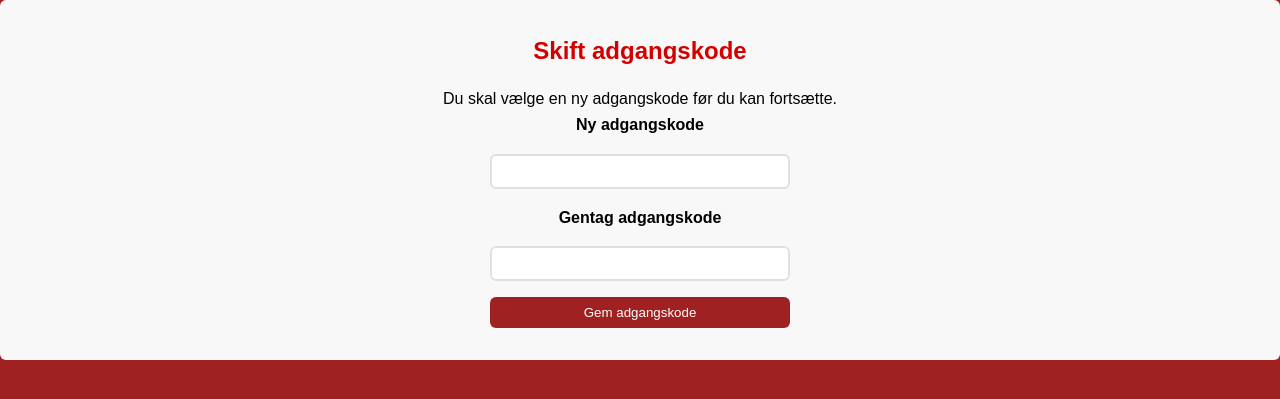
After one commit to ThomasKiszely/sds-app, a Node server app: page /change-password in a window 1280 px wide. The commit adds this page. Shown: the top 399 px of the page. Run offline with Node 20, Linux system fonts and the light colour scheme; the visitor is signed in with stand-in values (Sample User, id 1); some libraries are stand-ins or nearby versions.

Commit message:
changePassword

```diff
--- a/public/css/components.css
+++ b/public/css/components.css
@@ -119,3 +119,19 @@
 .dropdown button:hover {
     text-decoration: underline;
 }
+
+.index-nav {
+    display: flex;
+    flex-direction: column;
+    gap: var(--space-3); /* afstand mellem grupper */
+}
+
+.nav-group {
+    display: flex;
+    justify-content: center;
+    gap: var(--space-2); /* afstand mellem knapper */
+}
+
+.nav-group-primary {
+    margin-bottom: var(--space-3); /* ekstra afstand til første gruppe */
+}
--- a/src/app.js
+++ b/src/app.js
@@ -9,6 +9,7 @@ const cleaningTaskTemplateRouter = require('./routes/cleaningTaskTemplateRoutes'
 const viewRouter = require('./routes/viewRoutes');
 const { requireAdmin } = require('./middlewares/requireAdmin');
 const { requireLogin } = require('./middlewares/requireLogin');
+const { mustChangePassword } = require('./middlewares/mustChangePassword');
 const { notFound } = require('./middlewares/notFound');
 const { errorHandler } = require('./middlewares/errorHandler');
 const { log } = require('./middlewares/logger');
@@ -72,6 +73,7 @@ app.use('/customer', requireLogin, customerRouter);
 app.use('/user', userRouter);
 
 //view routes
+app.use(mustChangePassword);
 app.use('/', viewRouter);
 
 app.use(notFound);
--- a/src/middlewares/mustChangePassword.js
+++ b/src/middlewares/mustChangePassword.js
@@ -1,8 +1,23 @@
 function mustChangePassword(req, res, next) {
     if (req.session.user && req.session.user.mustChangePassword) {
-        return next(new Error("Du skal ændre dit password"));
+
+        // Tillad GET til change-password siden
+        if (req.path === '/change-password') {
+            return next();
+        }
+
+        // Tillad POST til change-password handlingen
+        if (req.path === '/user/change-password') {
+            return next();
+        }
+
+        // Alt andet → redirect
+        return res.redirect('/change-password');
     }
+
     next();
 }
 
-module.exports = { mustChangePassword };
+module.exports = {
+    mustChangePassword
+};
--- a/src/routes/userRoutes.js
+++ b/src/routes/userRoutes.js
@@ -12,7 +12,7 @@ const { requireLogin } = require('../middlewares/requireLogin');
 
 router.post('/logout', requireLogin, userController.logout);
 router.post('/login', validateLogin, userController.login);
-router.patch('/me/password', requireLogin, userController.changePassword);
+router.post('/me/password', requireLogin, userController.changePassword);
 router.patch('/:id/reset-password', requireAdmin, validateUserId, userController.resetPassword);
 router.patch('/:id/reactivate', requireAdmin, validateUserId, userController.reactivateUser );
 router.patch('/:id/user', requireAdmin, validateUserId, validateUserUpdate, userController.updateUser);
--- a/src/routes/viewRoutes.js
+++ b/src/routes/viewRoutes.js
@@ -15,6 +15,12 @@ router.get('/login', (req, res) => {
 router.get('/', requireLogin, (req, res) => {
     res.render('index', { user: req.session.user });
 });
+
+// Change password
+router.get('/change-password', requireLogin, (req, res) => {
+    res.render('changePassword', { user: req.session.user });
+});
+
 
 router.get('/indexContent', requireLogin, (req, res) => {
     res.render('partials/indexContent', { user: req.session.user });
--- /dev/null
+++ b/src/views/changePassword.ejs
@@ -0,0 +1,32 @@
+<!DOCTYPE html>
+<html lang="da">
+<head>
+    <meta charset="UTF-8">
+    <title>Skift adgangskode</title>
+    <link rel="stylesheet" href="/css/base.css">
+    <link rel="stylesheet" href="/css/components.css">
+</head>
+
+<body>
+<main id="content">
+    <article class="standard login-page">
+        <h1>Skift adgangskode</h1>
+        <p>Du skal vælge en ny adgangskode før du kan fortsætte.</p>
+
+        <% if (typeof error !== 'undefined') { %>
+            <div class="error"><%= error %></div>
+        <% } %>
+
+        <form action="/user/me/password" method="POST">
+            <label for="password">Ny adgangskode</label>
+            <input type="password" id="password" name="password" required minlength="8">
+
+            <label for="repeated">Gentag adgangskode</label>
+            <input type="password" id="repeated" name="repeated" required minlength="8">
+
+            <button type="submit">Gem adgangskode</button>
+        </form>
+    </article>
+</main>
+</body>
+</html>
--- a/src/views/login.ejs
+++ b/src/views/login.ejs
@@ -18,9 +18,8 @@
         <h1>Log ind</h1>
 
         <form
-                hx-post="/user/login"
-                hx-target="#login-message"
-                hx-swap="innerHTML"
+                action="/user/login"
+                method="POST"
         >
             <label for="userName">Brugernavn</label>
             <input type="text" id="userName" name="userName" required>
@@ -33,7 +32,6 @@
 
         <div id="login-message"></div>
 
-        <p>Du forbliver logget ind i 7 dage.</p>
     </article>
 </main>
 </body>
```
Also changed, not shown: src/controllers/userController.js (+15 -8 lines), src/services/userService.js (+4 -4 lines), src/views/partials/indexContent.ejs (+8 -2 lines).
